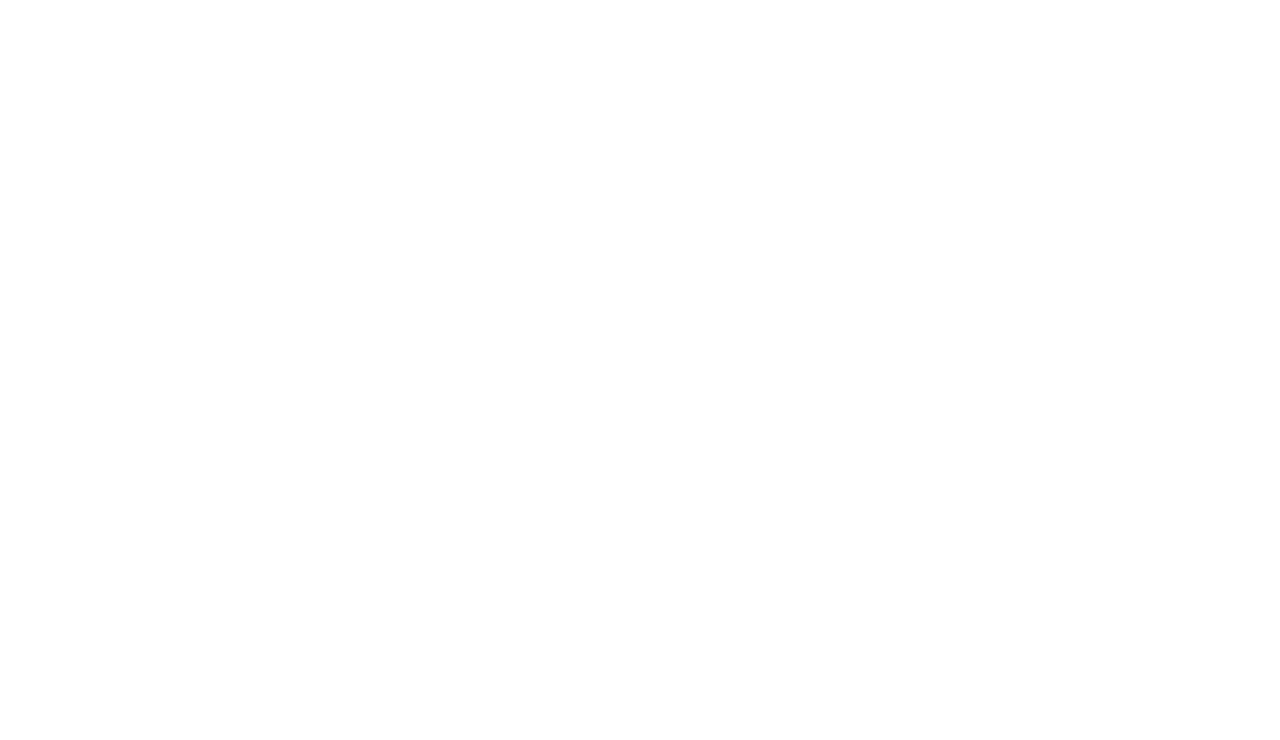
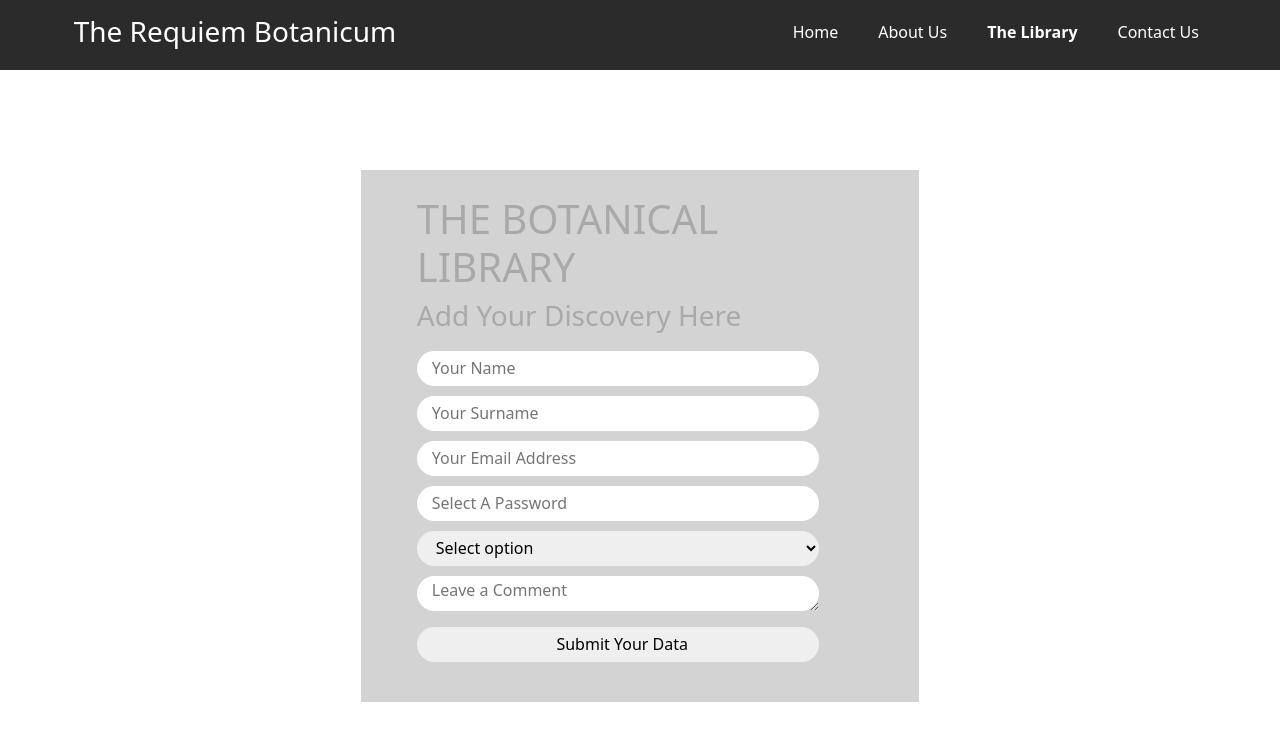
Before and after one commit to Celeste231055/formal_assessment_2, a plain HTML site: page index.html in a window 1280 px wide. Drawn offline with nearby package versions, Linux system fonts and the light colour scheme.

Commit message:
Form Validation

```diff
--- a/css/main.css
+++ b/css/main.css
@@ -0,0 +1,53 @@
+
+nav{
+    width: 100%;
+    height: 70px;
+    background-color: #2b2b2b;
+}
+.logo{
+    padding-left: 10%;
+    padding-top: 15px;
+    color: white;
+}
+.nav-con{
+    margin-top: 20px;
+    height: 70px;
+}
+.nav-con ul{
+    list-style: none;
+}
+.nav-con li{
+    float: left;
+    height: 35px;
+    color: white;
+    margin-right: 40px;
+
+}
+.nav-con:hover{
+    cursor: pointer;
+}
+.nav-con .active{
+    font-weight: bold;
+}
+form{
+    width: 50%;
+    margin: 0 auto;
+    margin-top: 100px;
+    background-color: lightgrey;
+    padding-left: 5%;
+    padding-right: 5%;
+    padding-top: 25px;
+    padding-bottom: 40px;
+    color: darkgrey;
+}
+.input-el{
+    width: 90%;
+    height: 35px;
+    margin-top: 10px;
+    padding-left: 15px;
+    border: none;
+    border-radius: 20px;
+}
+:valid{
+    color: balck;
+}
--- a/index.html
+++ b/index.html
@@ -12,6 +12,47 @@
     <link rel="stylesheet" href="css/main.css">
 </head>
 <body>
+    <nav>
+        <div class="container-fliud">
+            <div class="row">
+                <div class="col-7">
+                    <div class="logo">
+                        <h3>The Requiem Botanicum</h3>
+                    </div>
+                </div>
+                <div class="col-5">
+                    <div class="nav-con">
+                        <ul>
+                            <li>Home</li>
+                            <li>About Us</li>
+                            <li class="active">The Library</li>
+                            <li>Contact Us</li>
+                        </ul>
+                    </div>
+                </div>
+            </div>
+        </div>
+    </nav>
+        <div class="container">
+            <form>
+                <h1>THE BOTANICAL LIBRARY</h1>
+                <h3>Add Your Discovery Here</h3>
 
+                <input class="input-el" type="text" placeholder="Your Name" requires>
+                <input class="input-el" type="text" placeholder="Your Surname" requires>
+                <input class="input-el" type="email" placeholder="Your Email Address" required>
+                <input class="input-el" type="password" placeholder="Select A Password" required>
+
+                <select class="input-el">
+                    <option>Option 1</option>
+                    <option>Option 2</option>
+                    <option>Option 3</option>
+                    <option selected="selected">Select option</option>
+                </select>
+
+                <textarea class="input-el" placeholder="Leave a Comment" rows="10"></textarea>
+                <button class="input-el" type="submit">Submit Your Data</button>
+            </form>
+        </div>
 </body>
 </html>
```
Also changed, not shown: assets/header.jpg (added).
